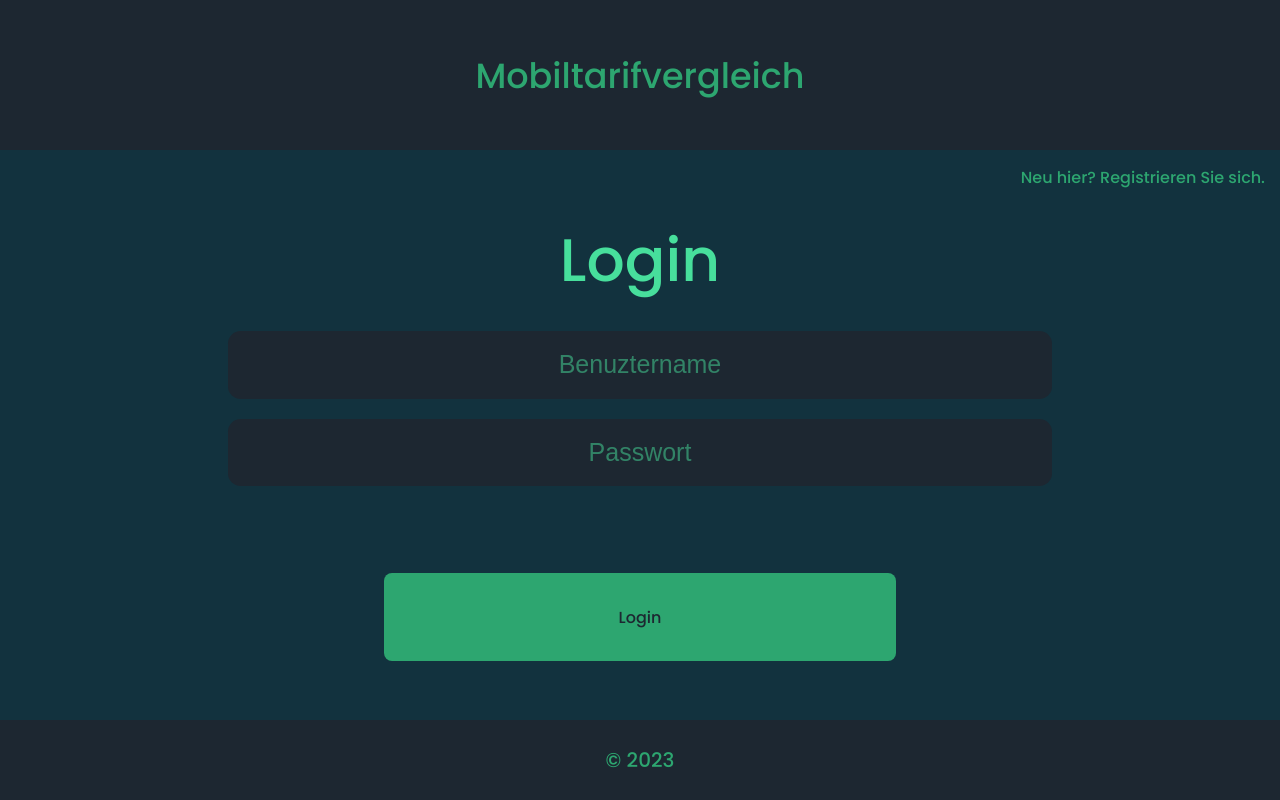
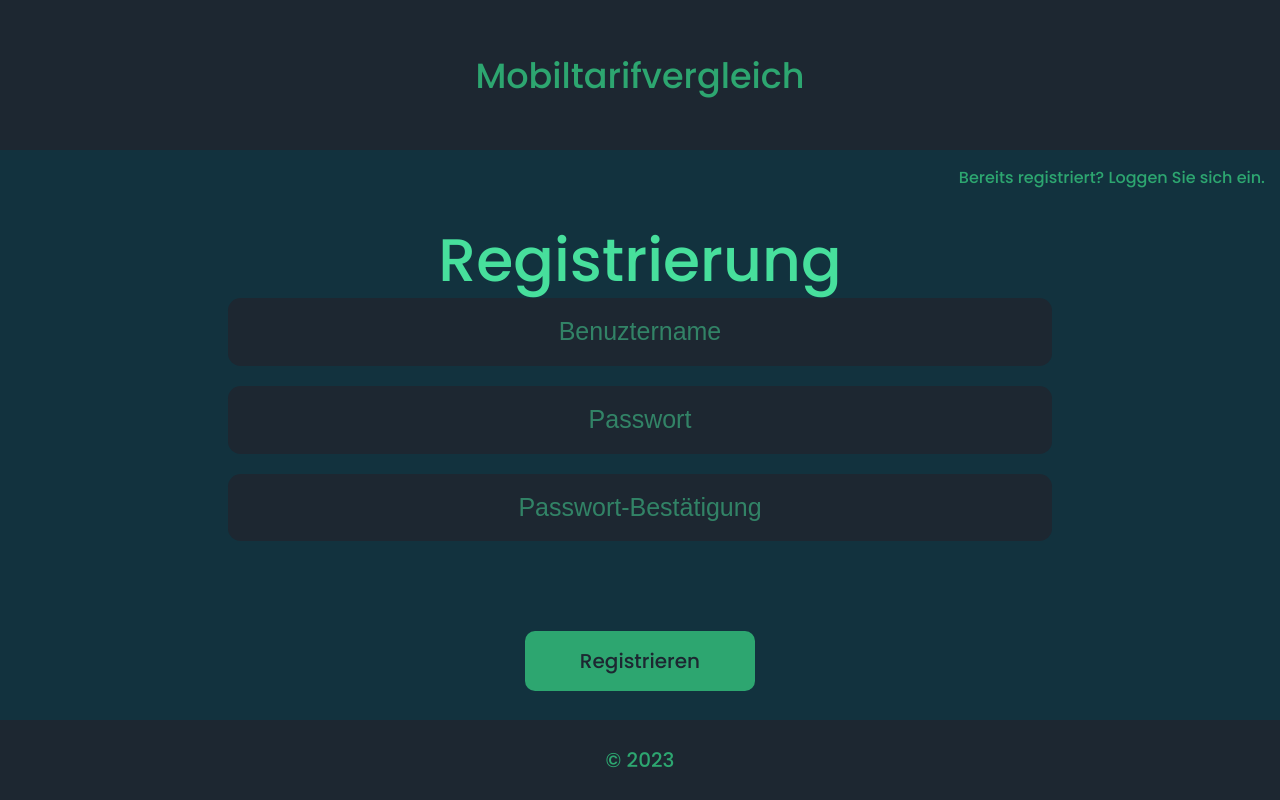
Before and after one commit to JanLehner/Handy-Tarifvergleich, a plain HTML site: page index.html in a window 1280 px wide. Both pictures are taken after a click on the link "Neu hier? Registrieren Sie sich.". Drawn offline with Linux system fonts and the light colour scheme.

Commit message:
Bugfix im Design

```diff
--- a/Javascripts/login/loadLogin.js
+++ b/Javascripts/login/loadLogin.js
@@ -13,5 +13,7 @@ const login = `<div class="flexbox mainHeader">
 <input id="inputUsername" class="inputLogin" type="text" placeholder="Benuztername">
 <input id="inputPassword" class="inputLogin" type="password" placeholder="Passwort">
 <p class="errorMessage">Benutzername oder Passwort falsch.</p>
-<a class="flexbox btn" id="btnLogin">Login</a>
+<div class="flexbox loginBtnDiv">
+    <a class="flexbox btn" id="btnLogin">Login</a>
+</div>
 </div>`;
--- a/Javascripts/register/loadRegister.js
+++ b/Javascripts/register/loadRegister.js
@@ -1 +1,20 @@
-export function loadRegister() {}
+export function loadRegister() {
+    styleHolder.innerHTML = `<link rel="stylesheet" href="./Stylesheets/loginStyle.css"></link>`;
+    main.innerHTML = register;
+};
+
+const styleHolder = document.getElementById("styleHolder");
+const main = document.querySelector('main');
+const register = `<div class="flexbox mainHeader">
+<a id="switchToRegister" href="#login">Bereits registriert? Loggen Sie sich ein.</a>
+</div>
+<p class="siteInfo">Registrierung</p>
+<div class="flexbox inputDivLogin">
+<input id="inputUsername" class="inputLogin" type="text" placeholder="Benuztername">
+<input id="inputPassword" class="inputLogin" type="password" placeholder="Passwort">
+<input id="inputPasswordReenter" class="inputLogin" type="password" placeholder="Passwort-Bestätigung">
+<p class="errorMessage">Benutzername oder Passwort falsch.</p>
+<div class="flexbox loginBtnDiv">
+    <a class="flexbox btn" id="btnLogin">Registrieren</a>
+</div>
+</div>`;
--- a/Stylesheets/loginStyle.css
+++ b/Stylesheets/loginStyle.css
@@ -44,9 +44,38 @@
     opacity: 0;
 }
 
-#btnLogin{
-    height: 20%;
-    width: 50%;
-    border-radius: 0.5em;
+.loginBtnDiv{
+    height: 15%;
+    width: 25%;
     margin: 20px;
 }
+
+#btnLogin{
+    height: 90%;
+    width: 90%;
+    font-size: 20px;
+    border-radius: 0.5em;
+    transition: 0.5s
+}
+
+#btnLogin:hover{
+    height: 100%;
+    width: 100%;
+    font-size: 25px;
+}
+
+@media screen and (max-width: 700px) {
+    .siteInfo{
+        font-size: 45px;
+    }
+
+    .inputLogin{
+        font-size: 20px;
+    }
+
+    .loginBtnDiv{
+        height: 20%;
+        width: 50%;
+        margin: 20px;
+    }
+}
```
